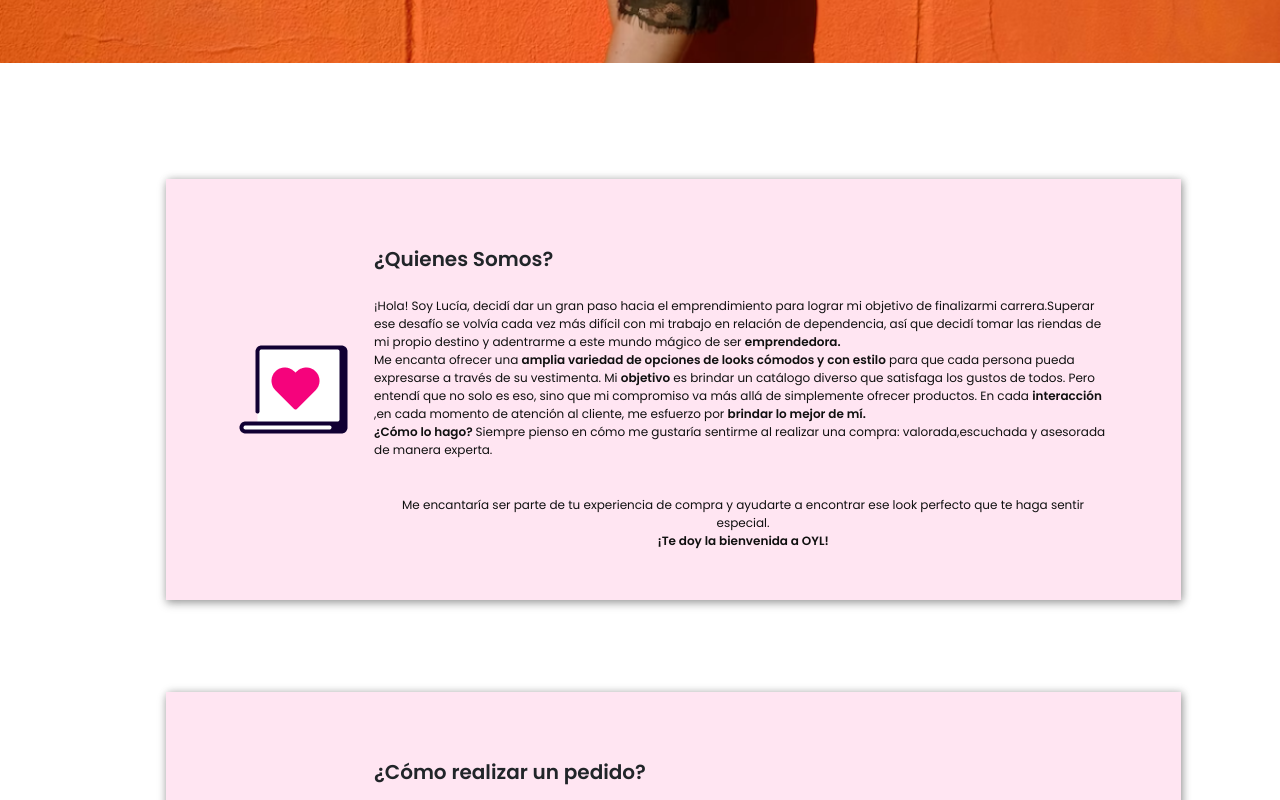
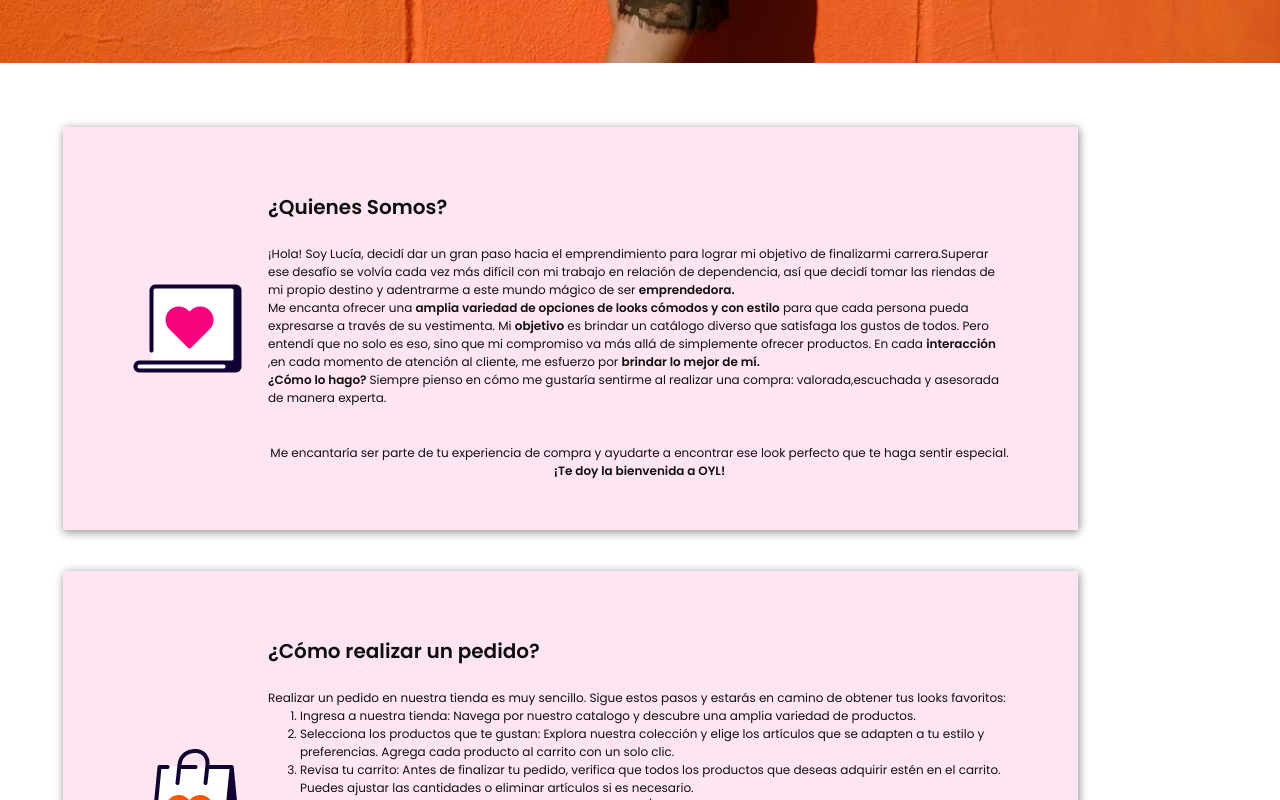
Before and after one commit to lulikwerner/Oly-Indumentaria, a React (Vite) app in the folder oyl/: page /PreguntasFrecuentes in a window 1280 px wide. Shown: the part 560-1360 px from the top of the page. Built offline with nearby package versions, Linux system fonts and the light colour scheme.

Commit message:
preg-frecuentes

```diff
--- a/oyl/index.html
+++ b/oyl/index.html
@@ -2,7 +2,7 @@
 <html lang="en">
   <head>
     <meta charset="UTF-8" />
-    <link rel="icon" type="image/svg+xml" href="/vite.svg" />
+    <link rel="icon" type="image/svg+xml" href="/oyl/public/assets/img/logo.svg" />
     <link
     rel="stylesheet"
     href="https://use.fontawesome.com/releases/v5.15.3/css/all.css"
--- a/oyl/src/components/Option/Option.css
+++ b/oyl/src/components/Option/Option.css
@@ -1,7 +1,13 @@
-.containerP{
-    margin-left: 10%;
-    width:1015px;
-    margin-top: 5%;
+.cardhoverP {
+    width: 1015px;
+    font-family: 'Poppins';
+    font-style: normal;
+    font-size: 12px;
+    font-weight: 400;
+    line-height: 18px;
+    color: #101010;
+}
+.containerP {
     background-color: #FFE5F2;
     display: flex;
     justify-content: center;
@@ -12,38 +18,25 @@
 }
 
 .contentColumn h1 {
-    font-family: 'Poppins';
-font-style: normal;
     font-weight: 600;
     font-size: 20px;
     line-height: 60px;
     text-align: left !important;
 }
-.contentColumn p{
-    font-family: 'Poppins';
-font-style: normal;
-font-weight: 400;
-font-size: 12px;
-line-height: 18px;
-color: #101010;
+
+.contentColumn p {
     text-align: left !important;
 }
 
-.centered-text{
-    text-align: center;
-    font-family: 'Poppins';
-    font-style: normal;
-    font-weight: 400;
-    font-size: 12px;
-    line-height: 18px;
-    color: #101010;
-    max-width: 743px;
+.centered-text {
+    width: 743px;
 }
 
 @media (max-width: 1024px) {
     .imf {
         width: 1024px;
     }
+
     .responsive-image {
         width: 1024px;
     }
@@ -53,6 +46,7 @@ text-align: left !important;
     .imf {
         width: 768px;
     }
+
     .responsive-image {
         width: 768px;
     }
@@ -62,6 +56,7 @@ text-align: left !important;
     .imf {
         width: 640px;
     }
+
     .responsive-image {
         width: 640px;
     }
--- a/oyl/src/components/Option/Option.jsx
+++ b/oyl/src/components/Option/Option.jsx
@@ -7,7 +7,7 @@ const Item = ({ opt }) => {
 
   return (
     <div>
-      <Card className="cardhover">
+      <Card className="cardhoverP">
         <section>
           <div className="containerP">
             <div className="imgColumn">
--- a/oyl/src/components/OptionList/OptionList.jsx
+++ b/oyl/src/components/OptionList/OptionList.jsx
@@ -1,12 +1,13 @@
 import React from 'react';
 import { Card } from 'react-bootstrap';
 import Option from '../Option/Option';
+import '../OptionList/OptionList.css';
 
 
 
 const OptionList = ({ options }) => {
   return (
-    <div className="">
+    <div className="Opt-list">
       {options.map((opt) => (
         <Card key={opt.id} className="">
           <Option opt={opt} />
```
Also changed, not shown: oyl/public/assets/img/LOGOTIPO.svg (added), oyl/public/assets/img/logo (1).svg (added), oyl/src/components/OptionList/OptionList.css (added). Lines whose indentation alone changed are shown as unchanged.
